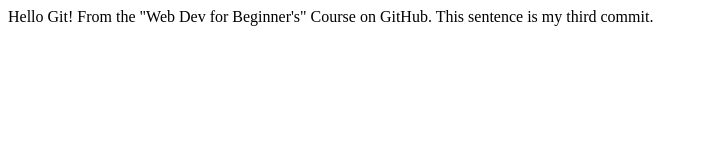
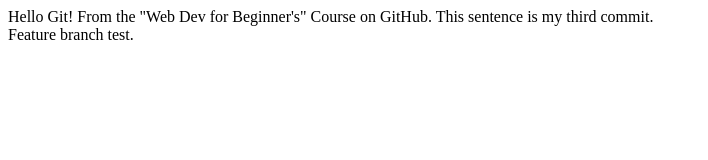
Before and after one commit to Bandit254/SampleGitRepo_WDFB, a plain HTML site: page index.html in a window 1280 px wide. Shown: the whole page, without its empty margins (0-708 px from the left). Drawn offline with Linux system fonts and the light colour scheme.

Commit message:
Adding test change to feature branch

```diff
--- a/index.html
+++ b/index.html
@@ -3,5 +3,8 @@
         Hello Git!
         From the "Web Dev for Beginner's" Course on GitHub.
         This sentence is my third commit.
+        <div>
+            Feature branch test.
+        </div>
     </body>
 </html>
```
